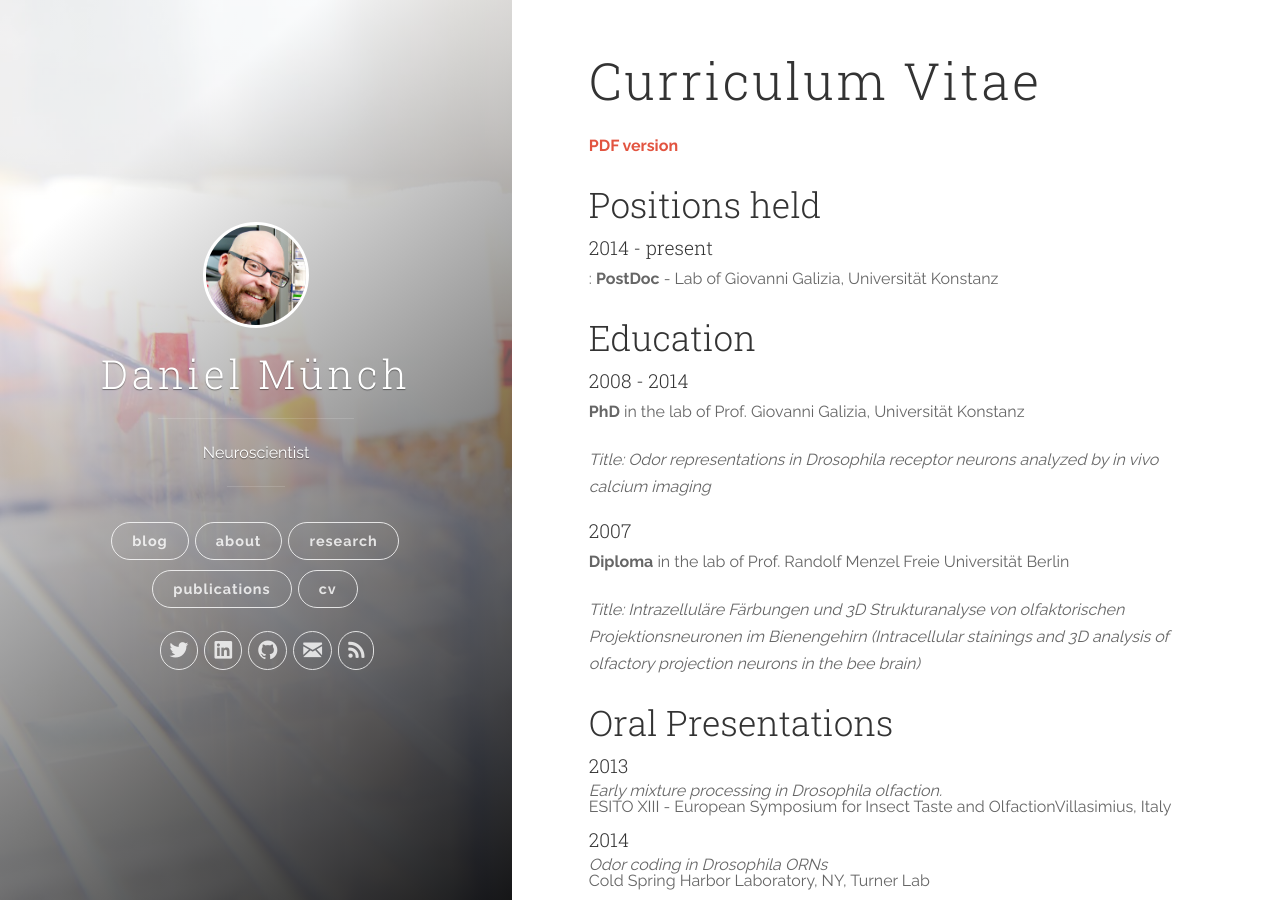
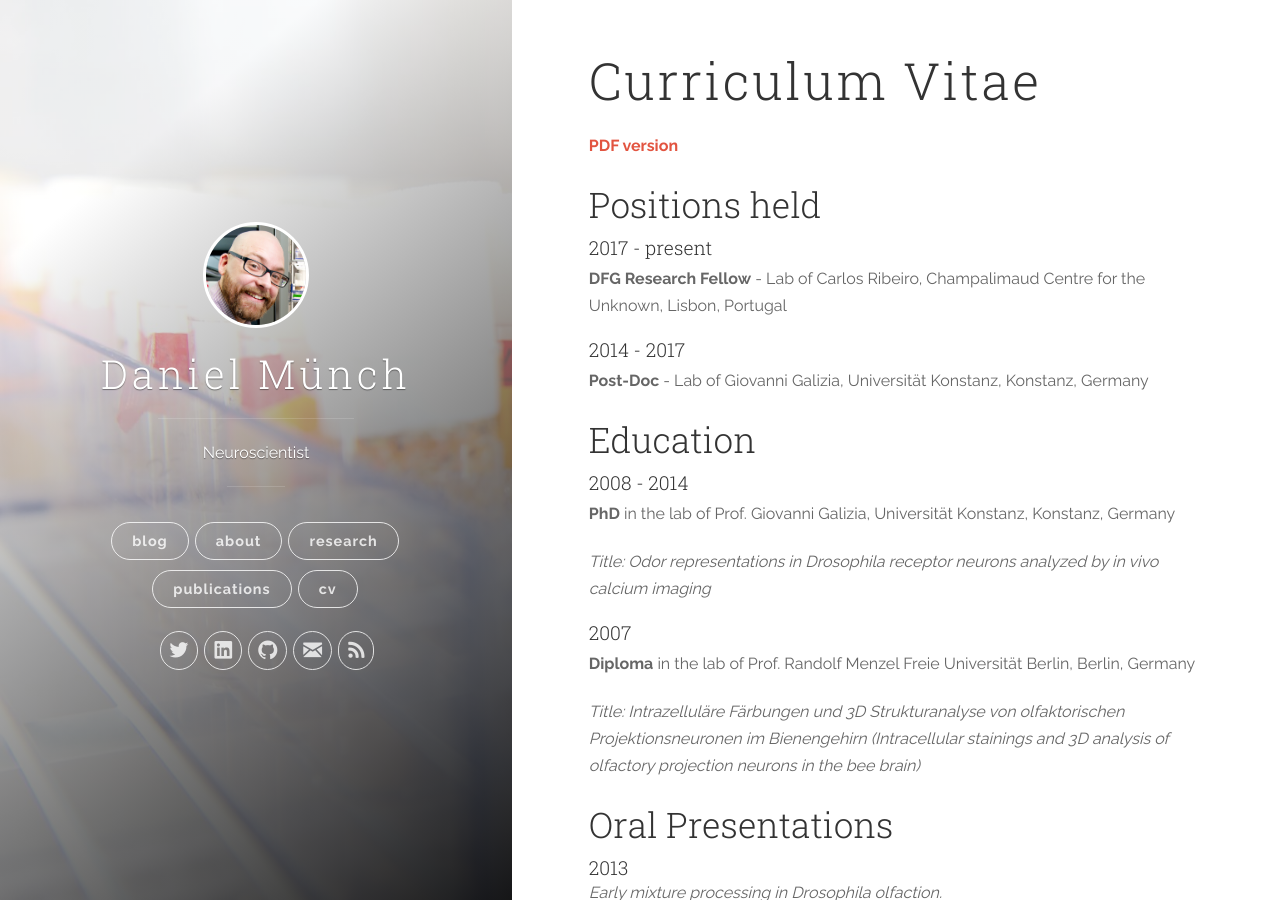
Before and after one commit to Dahaniel/dahaniel.github.io, a Jekyll site: the page built from cv.md, in a window 1280 px wide and 900 px high. Built offline with Jekyll 4.4.1, drawn with Linux system fonts in a browser that asks for light colours; nearby versions of some CDN libraries.

Commit message:
updated CV

```diff
--- a/cv.md
+++ b/cv.md
@@ -13,15 +13,19 @@ permalink: /cv
 [**PDF version**](/downloads/curriculum-vitae.pdf)
 
 ## Positions held
+#### 2017 - present
+**DFG Research Fellow** - Lab of Carlos Ribeiro, Champalimaud Centre for the Unknown, Lisbon, Portugal
 
-#### 2014 - present
-: **PostDoc** - Lab of Giovanni Galizia, Universität Konstanz
+
+
+#### 2014 - 2017
+**Post-Doc** - Lab of Giovanni Galizia, Universität Konstanz, Konstanz, Germany
 
 
 ## Education
 
 #### 2008 - 2014
-**PhD** in the lab of Prof. Giovanni Galizia, Universität Konstanz
+**PhD** in the lab of Prof. Giovanni Galizia, Universität Konstanz, Konstanz, Germany
 
 *Title: Odor representations in Drosophila receptor neurons analyzed by in vivo calcium imaging*
 
@@ -29,7 +33,7 @@ permalink: /cv
 #### 2007
 
 **Diploma** in the lab of Prof. Randolf Menzel
-Freie Universität Berlin
+Freie Universität Berlin, Berlin, Germany
 
 *Title: Intrazelluläre Färbungen und 3D Strukturanalyse von olfaktorischen Projektionsneuronen im Bienengehirn (Intracellular stainings and 3D analysis of olfactory projection neurons in the bee brain)*
 
```
Also changed, not shown: 1 other file.
